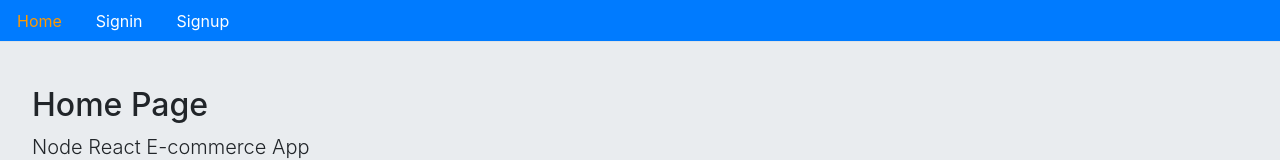
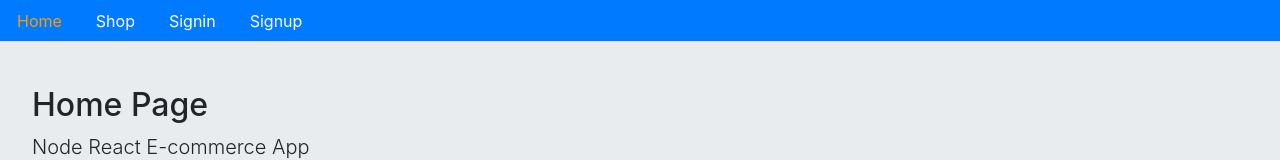
Before and after one commit to CharithPremalal/MERN-Ecommerce-App, a React (Create React App) app in the folder frontend/: page / in a window 1280 px wide. Shown: the top 160 px of the page. Built offline with nearby package versions, Linux system fonts and the light colour scheme; no server answers.

Commit message:
missing files

```diff
--- a/frontend/src/Routes.js
+++ b/frontend/src/Routes.js
@@ -9,12 +9,14 @@ import Dashboard from './user/UserDashboard';
 import AdminDashboard from './user/AdminDashboard';
 import AddCategory from './admin/AddCategory';
 import AddProduct from './admin/AddProduct';
+import Shop from './core/Shop';
 
 const Routes = () => {
   return (
     <BrowserRouter>
       <Switch>
         <Route path='/signin' exact component={Signin} />
+        <Route path="/shop" exact component={Shop} />
         <Route path='/signup' exact component={Signup} />
         <Route path='/' exact component={Home} />
         <PrivateRoute path='/user/dashboard' exact component={Dashboard} />
--- a/frontend/src/core/Menu.js
+++ b/frontend/src/core/Menu.js
@@ -18,6 +18,15 @@ const Menu = ({ history }) => (
           Home
         </Link>
       </li>
+      <li className="nav-item">
+                <Link
+                    className="nav-link"
+                    style={isActive(history, "/shop")}
+                    to="/shop"
+                >
+                    Shop
+                </Link>
+            </li>
 
       {isAuthenticated() && isAuthenticated().user.role === 0 && (
         <li className='nav-item'>
--- a/frontend/src/core/apiCore.js
+++ b/frontend/src/core/apiCore.js
@@ -9,3 +9,34 @@ export const getProducts = (sortBy) => {
         })
         .catch(err => console.log(err));
 };
+export const getCategories = () => {
+    return fetch(`${API}/categories`, {
+        method: "GET"
+    })
+        .then(response => {
+            return response.json();
+        })
+        .catch(err => console.log(err));
+};
+
+export const getFilteredProducts = (skip, limit, filters = {}) => {
+    const data = {
+        limit,
+        skip,
+        filters
+    };
+    return fetch(`${API}/products/by/search`, {
+        method: "POST",
+        headers: {
+            Accept: "application/json",
+            "Content-Type": "application/json"
+        },
+        body: JSON.stringify(data)
+    })
+        .then(response => {
+            return response.json();
+        })
+        .catch(err => {
+            console.log(err);
+        });
+};
```
